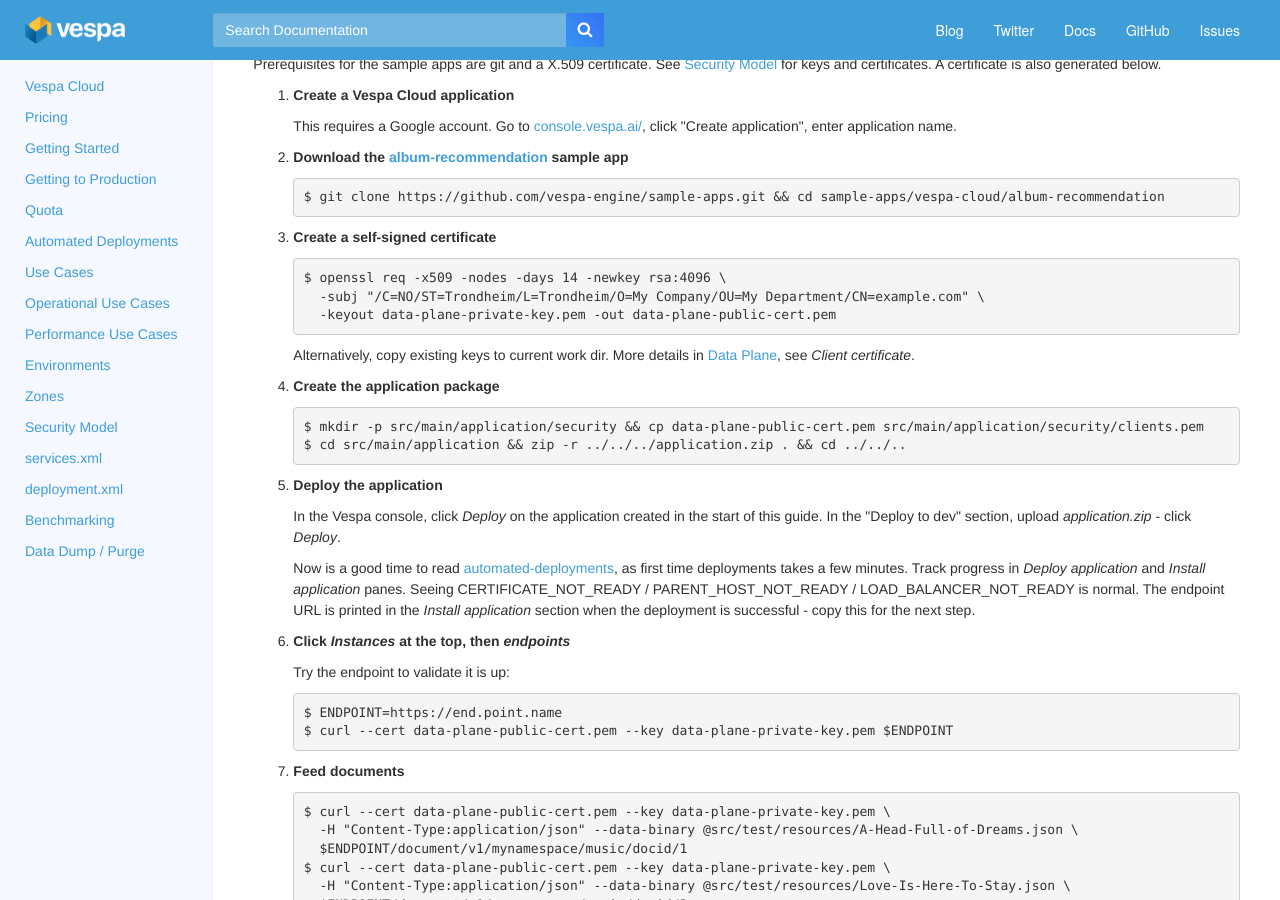
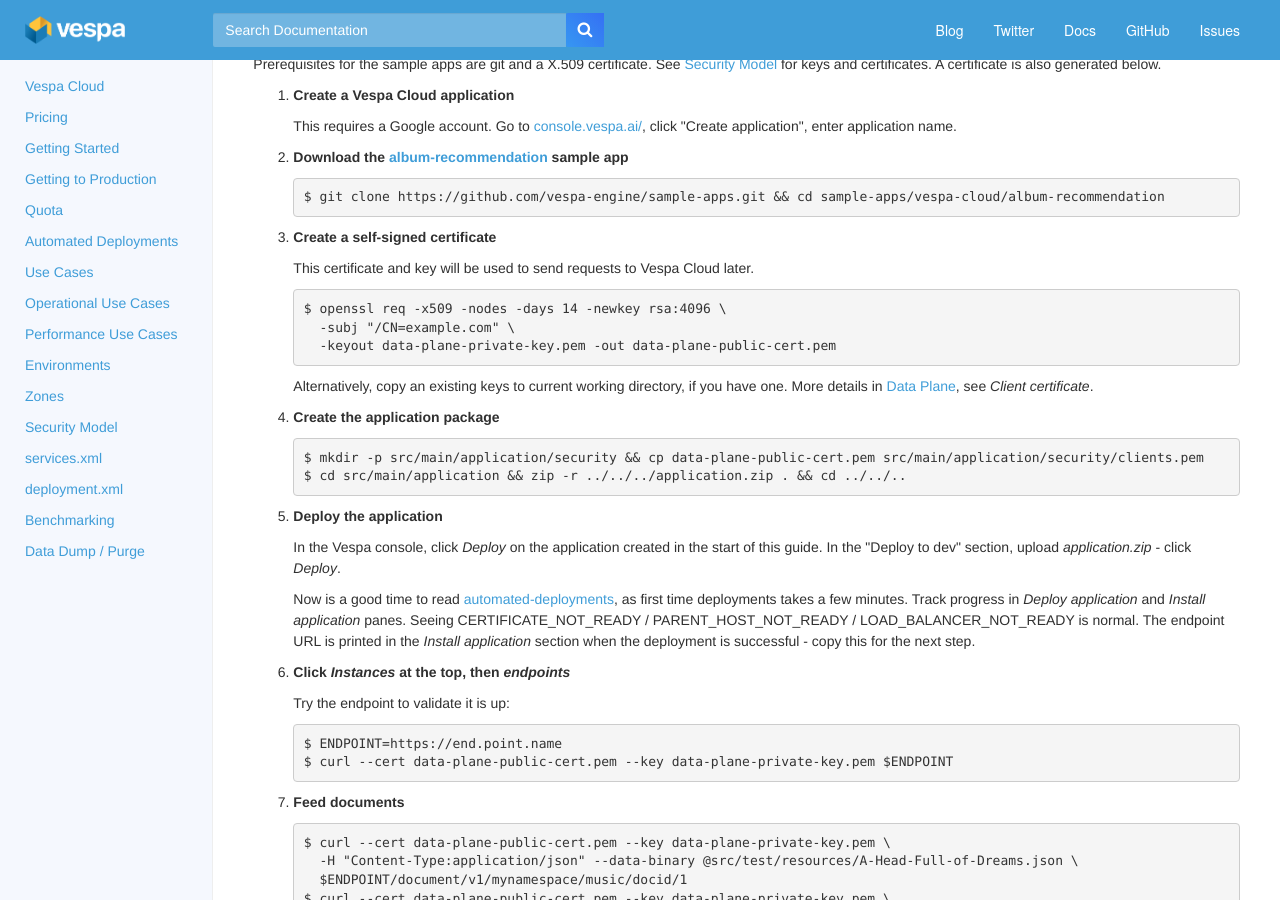
Before and after one commit to vespa-engine/cloud, a Jekyll site: the page built from getting-started.html, in a window 1280 px wide and 900 px high, scrolled down 1701 px. Built offline with Jekyll 4.4.1, drawn with Linux system fonts in a browser that asks for light colours.

Commit message:
A little more clarity on certificate creation

```diff
--- a/getting-started.html
+++ b/getting-started.html
@@ -118,13 +118,17 @@ $ git clone https://github.com/vespa-engine/sample-apps.git &amp;&amp; cd sample
     </li>
     <li>
         <p>
-        <strong>Create a self-signed certificate</strong><!-- use ec:<(openssl ecparam -name prime256v1) for elliptic curve keys -->
+        <strong>Create a self-signed certificate</strong>
+        </p>
+        <p>
+          This certificate and key will be used to send requests to Vespa Cloud later.
+        </p>
 <pre>
 $ openssl req -x509 -nodes -days 14 -newkey rsa:4096 \
-  -subj "/C=NO/ST=Trondheim/L=Trondheim/O=My Company/OU=My Department/CN=example.com" \
+  -subj "/CN=example.com" \
   -keyout data-plane-private-key.pem -out data-plane-public-cert.pem
 </pre>
-        Alternatively, copy existing keys to current work dir.
+        Alternatively, copy an existing keys to current working directory, if you have one.
         More details in <a href="security-model#data-plane">Data Plane</a>,
         see <em>Client certificate</em>.
         </p>
```
